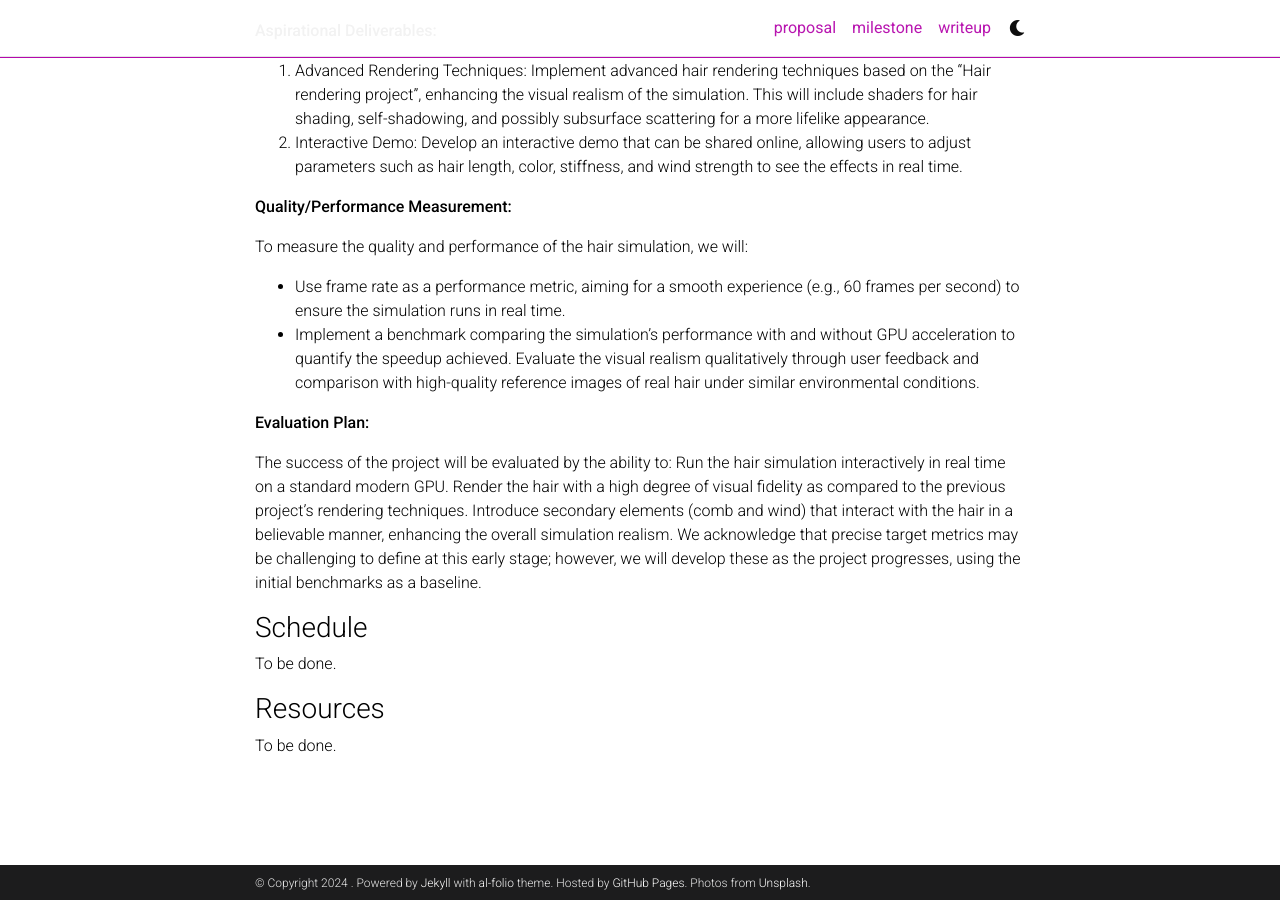
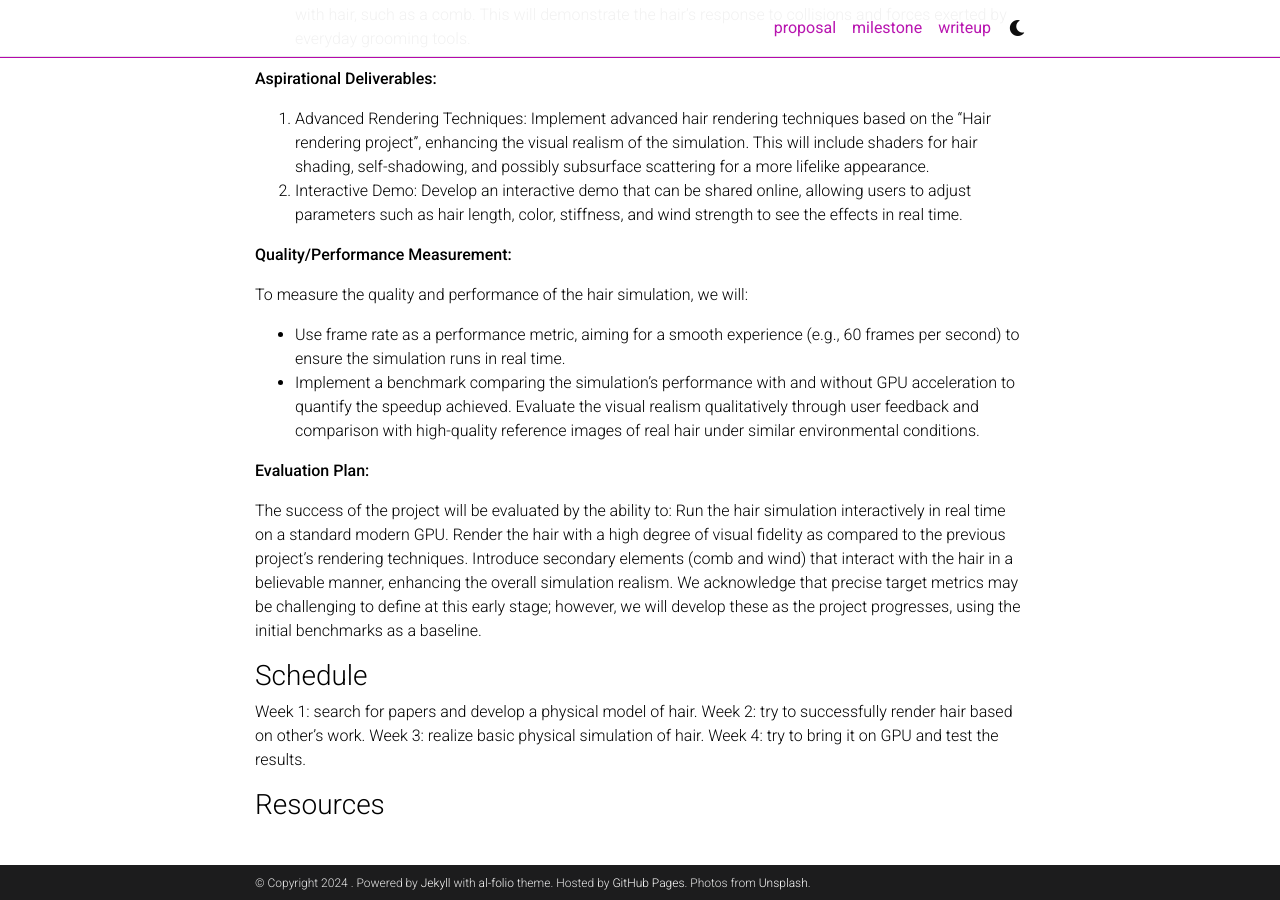
Before and after one commit to Blackfeather0x1/cs184-final-website, a Jekyll site: the page built from _pages/proposal.md, in a window 1280 px wide and 900 px high, scrolled down 963 px. Built offline with Jekyll 4.4.1, drawn with Linux system fonts in a browser that asks for light colours; comment, search, counter and statistics services are not loaded; a style sheet for code colours, icons or effects is not loaded; some of the changed text lies outside the part shown.

Commit message:
Updated schedule.

```diff
--- a/_pages/proposal.md
+++ b/_pages/proposal.md
@@ -4,7 +4,7 @@ title: proposal
 permalink: /
 ---
 
-# Hair Simulation
+# Real-Time Hair Simulation using GPU shader/CUDA
 
 Team Members: Lihao Zheng, Zheng Guo, Martin Guo, Alex Nguyen Ngoc
 
@@ -52,8 +52,10 @@ We acknowledge that precise target metrics may be challenging to define at this
 
 ### Schedule
 
-To be done.
+Week 1: search for papers and develop a physical model of hair.
+Week 2: try to successfully render hair based on other’s work.
+Week 3: realize basic physical simulation of hair.
+Week 4: try to bring it on GPU and test the results.
+
 
 ### Resources
-
-To be done.
```
